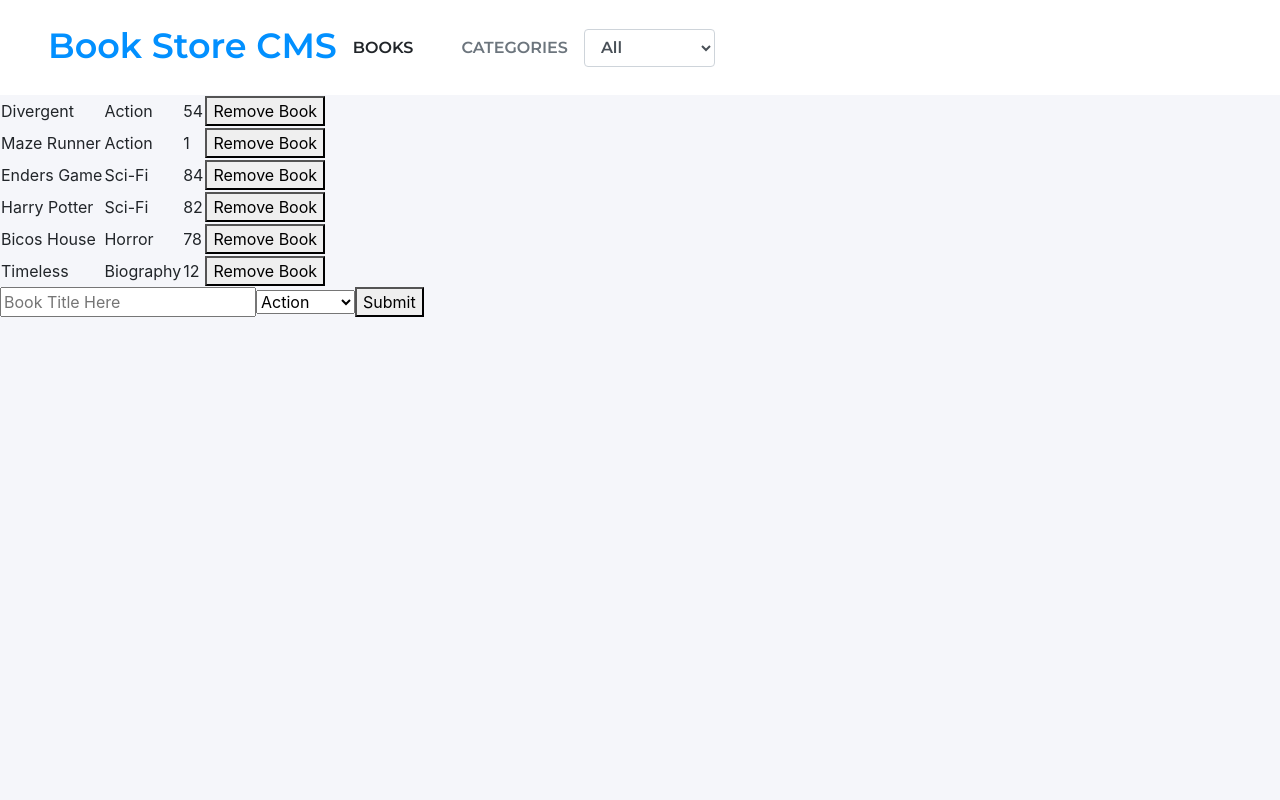
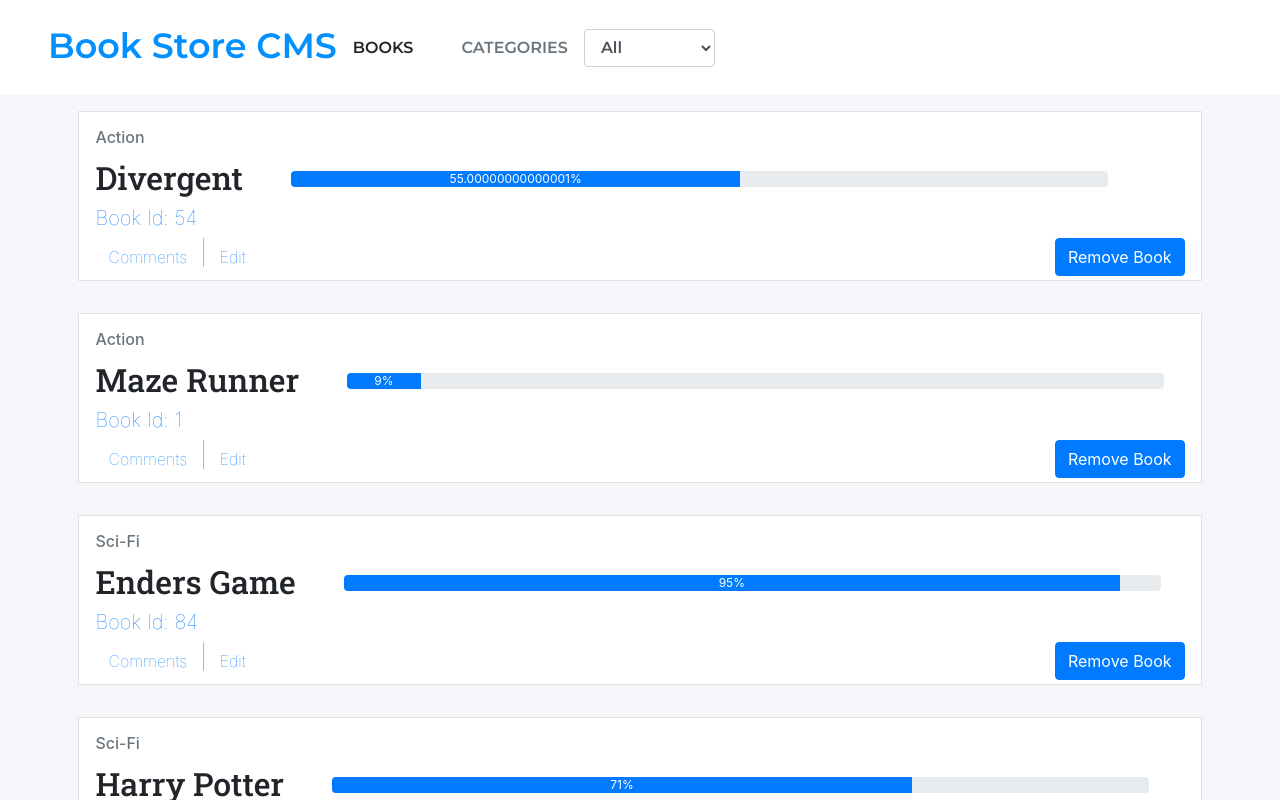
Before and after one commit to Elbie-em/Redux-Bookstore-CMS, a React (Create React App) app: page / in a window 1280 px wide. Shown: the top 800 px of the page. Built offline with nearby package versions, Linux system fonts and the light colour scheme.

Commit message:
Add datacard element to display book details

```diff
--- a/src/components/Book.js
+++ b/src/components/Book.js
@@ -1,14 +1,32 @@
 import React from 'react';
 import PropTypes from 'prop-types';
 
-const Book = ({ book, handleRemoveBook }) => (
-  <tr>
-    <td>{book.title}</td>
-    <td>{book.category}</td>
-    <td>{book.id}</td>
-    <td><button type="submit" onClick={() => handleRemoveBook(book.id)}> Remove Book </button></td>
-  </tr>
-);
+const Book = ({ book, handleRemoveBook }) => {
+  const percentage = Math.floor(Math.random() * (100 - 1)) / 100;
+  const value = percentage * 100;
+
+  return (
+    <div className="p-3">
+      <div className="data-card mx-auto d-flex flex-column p-3 bg-white">
+        <h6 className='text-muted'>{book.category}</h6>
+        <div className="d-flex flex-row w-100">
+          <h2 className="title-font mr-5 mt-1">{book.title}</h2>
+          <div className='w-75 mt-3 progress'>
+  <div className="progress-bar" role="progressbar" style={{flex:percentage}}>{value}%</div>
+          </div>
+        </div>
+        <h5 className='font-weight-lighter text-primary'>Book Id: {book.id}</h5>
+          <p>
+            <span className="font-weight-lighter text-primary btn btn-link">Comments</span>
+            <span className="text-muted font-weight-lighter h4">|</span>
+            <span className="font-weight-lighter text-primary  btn btn-link">Edit</span>
+            <button className="btn btn-primary float-right" type="submit" onClick={() => handleRemoveBook(book.id)}> Remove Book </button>
+          </p>
+      </div>
+    </div>
+  );
+
+};
 
 Book.propTypes = {
   book: PropTypes.shape({
```
